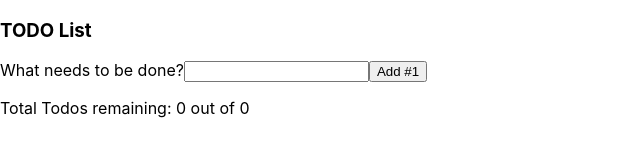
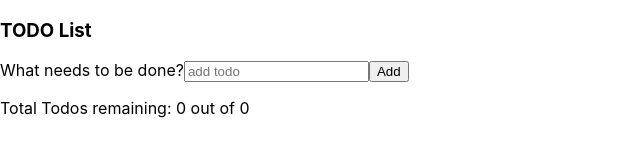
Before and after one commit to aliyavandana/to-do, a React (Create React App) app: page / in a window 1280 px wide. Shown: the top 160 px of the page, without its empty margins (0-640 px from the left). Built offline with nearby package versions, Linux system fonts and the light colour scheme.

Commit message:
add updating todos test case

```diff
--- a/src/TodoApp.tsx
+++ b/src/TodoApp.tsx
@@ -45,13 +45,14 @@ function App() {
         <label htmlFor="new-todo">What needs to be done?
         </label>
         <input
+        placeholder= "add todo"
           id="new-todo"
           data-testid = "new-todo"
           onChange={handleChange}
           value={text}
         />
         <button>
-          Add #{items.length + 1}
+          Add
         </button>
       </form>
       <TodoList items={items} changeItemState={changeItemState}/>
```
Also changed, not shown: 1 other file (tests, documents, lock files or other folders).
